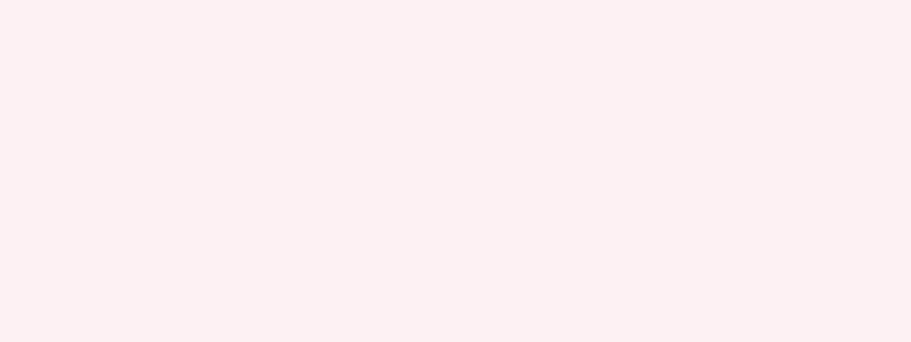
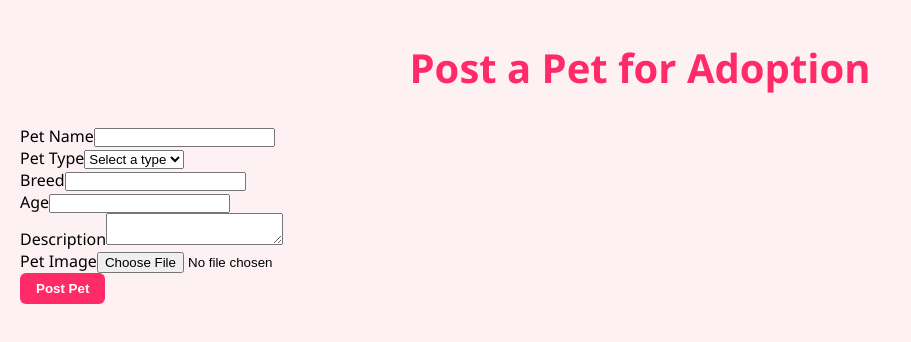
Before and after one commit to klu2300031671/adoptly-frontend, a React (Vite) app: page /post-pet in a window 1280 px wide. Before the commit this address had no page. Shown: the top 342 px of the page, without its empty margins (0-911 px from the left). Built offline with nearby package versions, Linux system fonts and the light colour scheme.

Commit message:
feat: added the pet posting page

```diff
--- /dev/null
+++ b/src/PetPosting.jsx
@@ -0,0 +1,112 @@
+
+import React, { useState } from 'react';
+import './PetPosting.css';
+
+const PetPosting = () => {
+  const [petData, setPetData] = useState({
+    name: '',
+    type: '',
+    breed: '',
+    age: '',
+    description: '',
+    image: null,
+  });
+
+  const handleChange = (e) => {
+    const { name, value } = e.target;
+    setPetData({ ...petData, [name]: value });
+  };
+
+  const handleImageChange = (e) => {
+    setPetData({ ...petData, image: e.target.files[0] });
+  };
+
+  const handleSubmit = (e) => {
+    e.preventDefault();
+    // Handle form submission logic here
+    console.log(petData);
+  };
+
+  return (
+    <div className="pets-page">
+      <h1 className="pets-heading">Post a Pet for Adoption</h1>
+      <form onSubmit={handleSubmit} className="pet-posting-form">
+        <div className="form-group">
+          <label htmlFor="name">Pet Name</label>
+          <input
+            type="text"
+            id="name"
+            name="name"
+            value={petData.name}
+            onChange={handleChange}
+            required
+          />
+        </div>
+        <div className="form-group">
+          <label htmlFor="type">Pet Type</label>
+          <select
+            id="type"
+            name="type"
+            value={petData.type}
+            onChange={handleChange}
+            required
+          >
+            <option value="">Select a type</option>
+            <option value="Dog">Dog</option>
+            <option value="Cat">Cat</option>
+            <option value="Rabbit">Rabbit</option>
+            <option value="Bird">Bird</option>
+            <option value="Other">Other</option>
+          </select>
+        </div>
+        <div className="form-group">
+          <label htmlFor="breed">Breed</label>
+          <input
+            type="text"
+            id="breed"
+            name="breed"
+            value={petData.breed}
+            onChange={handleChange}
+            required
+          />
+        </div>
+        <div className="form-group">
+          <label htmlFor="age">Age</label>
+          <input
+            type="number"
+            id="age"
+            name="age"
+            value={petData.age}
+            onChange={handleChange}
+            required
+          />
+        </div>
+        <div className="form-group">
+          <label htmlFor="description">Description</label>
+          <textarea
+            id="description"
+            name="description"
+            value={petData.description}
+            onChange={handleChange}
+            required
+          />
+        </div>
+        <div className="form-group">
+          <label htmlFor="image">Pet Image</label>
+          <input
+            type="file"
+            id="image"
+            name="image"
+            onChange={handleImageChange}
+            required
+          />
+        </div>
+        <button type="submit" className="search-btn">
+          Post Pet
+        </button>
+      </form>
+    </div>
+  );
+};
+
+export default PetPosting;
--- a/src/main.jsx
+++ b/src/main.jsx
@@ -7,6 +7,7 @@ import Pets from "./Pets";
 import AdoptionForm from "./AdoptionForm";
 import Page from "./Page";
 import Contact from "./contact"; // ✅ Contact component import
+import PetPosting from "./PetPosting";
 import "./index.css";
 
 const root = ReactDOM.createRoot(document.getElementById("root"));
@@ -20,6 +21,7 @@ root.render(
         <Route path="/page" element={<Page />} />
         <Route path="/adopt/:id" element={<AdoptionForm />} />
         <Route path="/contact" element={<Contact />} /> {/* ✅ New Contact Route */}
+        <Route path="/post-pet" element={<PetPosting />} />
       </Routes>
     </Router>
   </React.StrictMode>
--- a/src/routes.js
+++ b/src/routes.js
@@ -3,4 +3,5 @@ export const routes = {
     pets: "/pets",
     petDetails: "/pets/:id",
     adoptPet: "/adopt/:id",
+    petPosting: "/post-pet",
 };
```
